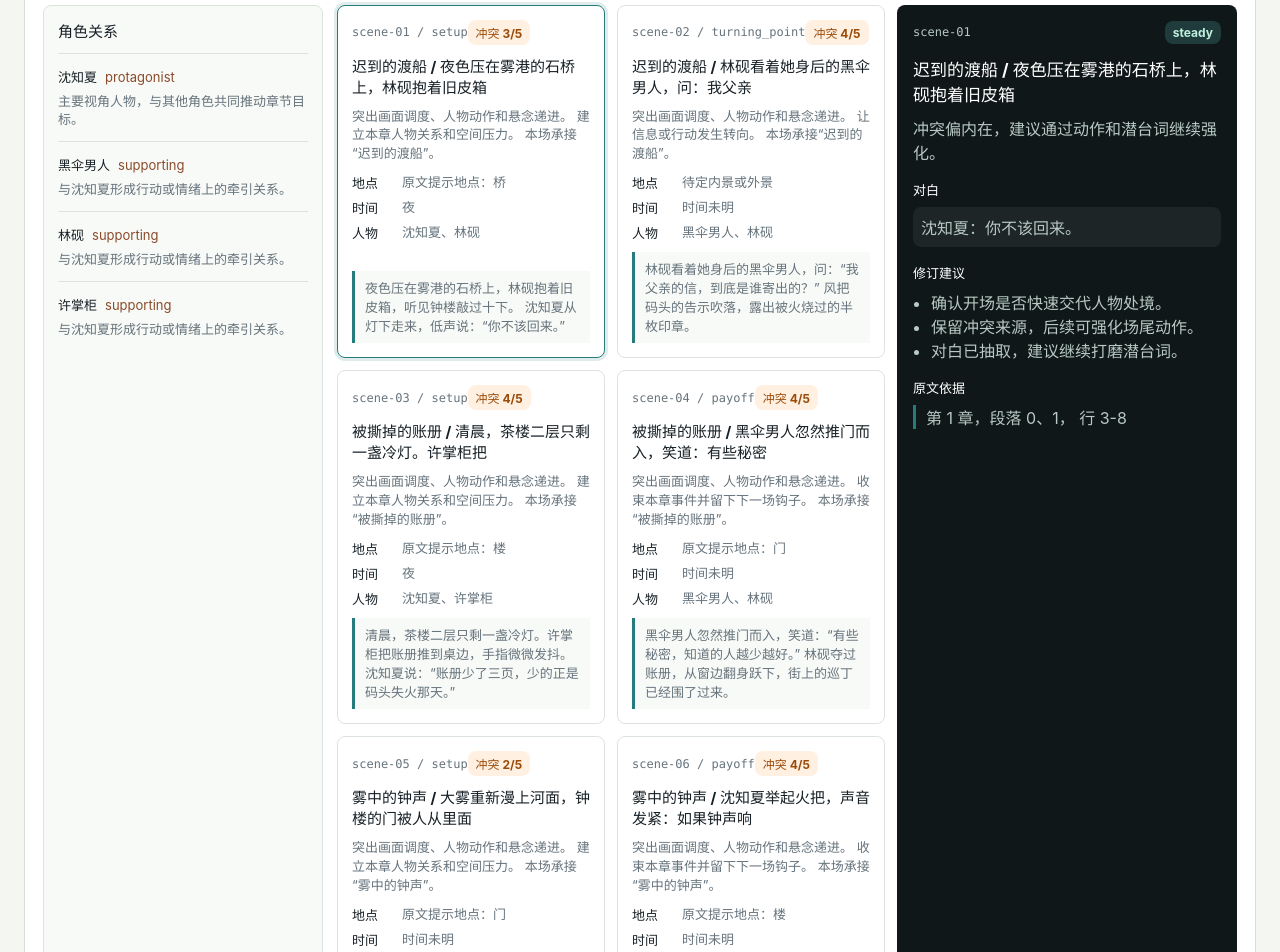
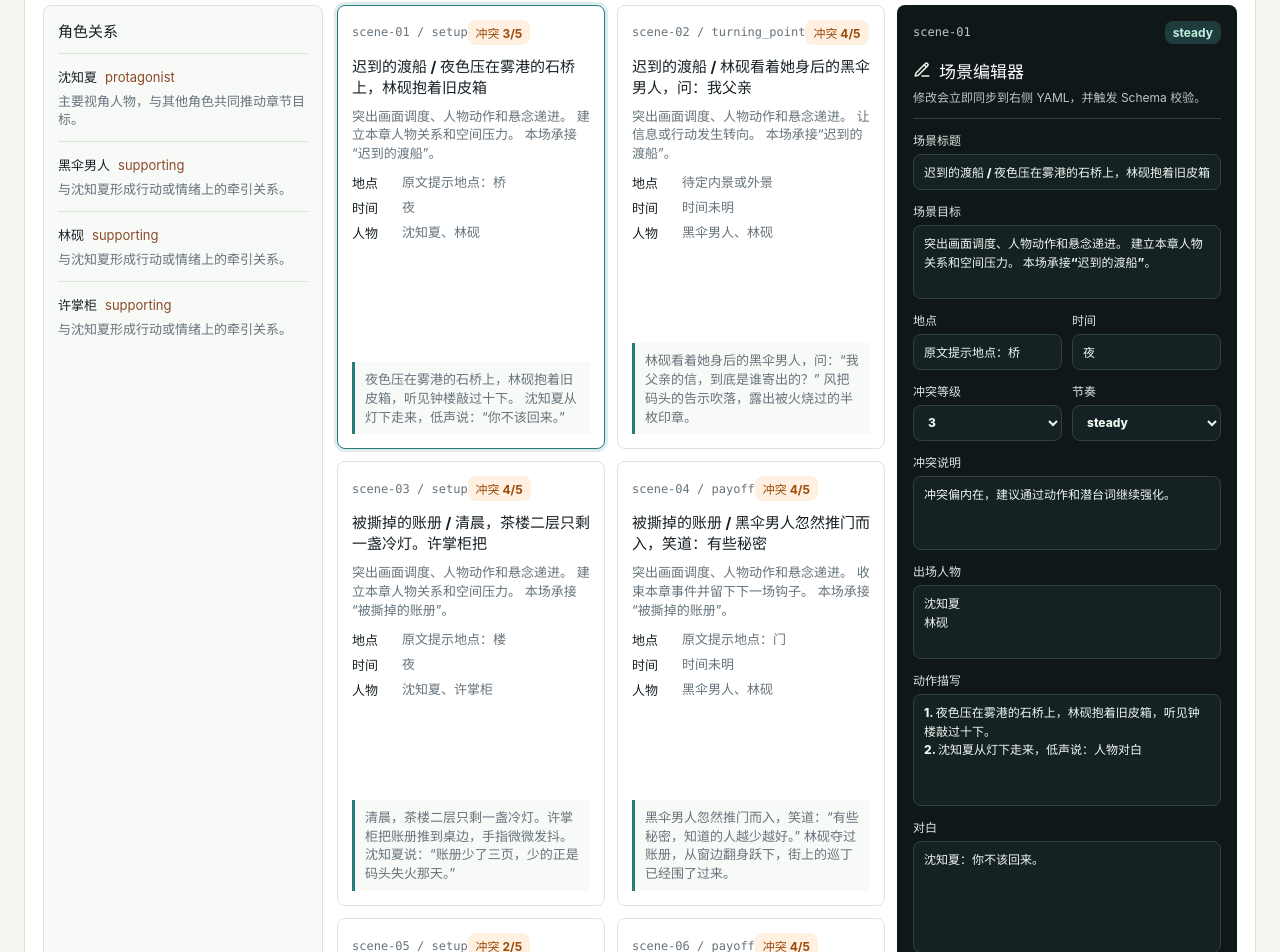
Before and after one commit to h1177h/jujiang, a React (Vite) app: page / in a window 1280 px wide. Shown: the part 1420-2372 px from the top of the page. Built offline with nearby package versions, Linux system fonts and the light colour scheme.

Commit message:
feat(workspace): add scene editor sync

```diff
--- a/src/App.tsx
+++ b/src/App.tsx
@@ -5,6 +5,7 @@ import {
   Download,
   FileInput,
   KeyRound,
+  PencilLine,
   RefreshCw,
   Sparkles,
   TriangleAlert
@@ -15,6 +16,13 @@ import type { ScreenplayYaml } from "./core/types";
 import { generateScreenplayWithApi } from "./core/aiProvider";
 import { sampleNovel } from "./core/sampleNovel";
 import { validateScreenplay } from "./core/schema";
+import {
+  parseDialogueInput,
+  parseListInput,
+  serializeDialogueInput,
+  updateScreenplaySceneYaml,
+  type ScenePatch
+} from "./core/sceneEditor";
 import { generateScreenplayYaml, screenplayToYaml, validateScreenplayYaml } from "./core/yaml";
 
 const styles: { value: AdaptationStyle; label: string }[] = [
@@ -104,6 +112,16 @@ export default function App() {
     if (!file) return;
     const text = await file.text();
     setNovelText(text);
+  }
+
+  function handleScenePatch(sceneId: string, patch: ScenePatch) {
+    try {
+      setYamlText((current) => updateScreenplaySceneYaml(current, sceneId, patch));
+      setGenerationStatus(`已同步 ${sceneId} 到 YAML`);
+    } catch (error) {
+      const message = error instanceof Error ? error.message : "场景同步失败";
+      setGenerationStatus(message);
+    }
   }
 
   return (
@@ -255,12 +273,18 @@ export default function App() {
         </article>
       </section>
 
-      <ScreenplayPreview screenplay={preview} />
+      <ScreenplayPreview screenplay={preview} onScenePatch={handleScenePatch} />
     </main>
   );
 }
 
-function ScreenplayPreview({ screenplay }: { screenplay: ScreenplayYaml | null }) {
+function ScreenplayPreview({
+  screenplay,
+  onScenePatch
+}: {
+  screenplay: ScreenplayYaml | null;
+  onScenePatch: (sceneId: string, patch: ScenePatch) => void;
+}) {
   const [selectedSceneId, setSelectedSceneId] = useState<string | null>(null);
 
   if (!screenplay) {
@@ -276,6 +300,7 @@ function ScreenplayPreview({ screenplay }: { screenplay: ScreenplayYaml | null }
 
   const selectedScene =
     screenplay.scenes.find((scene) => scene.id === selectedSceneId) ?? screenplay.scenes[0];
+  const applyPatch = (patch: ScenePatch) => onScenePatch(selectedScene.id, patch);
 
   return (
     <section className="structured-preview" aria-label="作者审稿台">
@@ -363,24 +388,141 @@ function ScreenplayPreview({ screenplay }: { screenplay: ScreenplayYaml | null }
               <span>{selectedScene.id}</span>
               <strong>{selectedScene.pacing}</strong>
             </div>
-            <h3>{selectedScene.title}</h3>
-            <p>{selectedScene.conflict.reason}</p>
-            <h4>对白</h4>
-            {selectedScene.dialogue.length > 0 ? (
-              selectedScene.dialogue.map((dialogue) => (
-                <p key={`${dialogue.speaker}-${dialogue.line}`} className="dialogue-line">
-                  <b>{dialogue.speaker}</b>：{dialogue.line}
-                </p>
-              ))
-            ) : (
-              <p className="muted">这一场以动作和悬念为主，下一轮可补一句场尾钩子。</p>
-            )}
-            <h4>修订建议</h4>
-            <ul>
-              {selectedScene.revisionNotes.map((note) => (
-                <li key={note}>{note}</li>
-              ))}
-            </ul>
+            <div className="editor-heading">
+              <PencilLine size={18} />
+              <h3>场景编辑器</h3>
+            </div>
+            <p className="sync-note">修改会立即同步到右侧 YAML，并触发 Schema 校验。</p>
+
+            <label>
+              场景标题
+              <input
+                value={selectedScene.title}
+                onChange={(event) => applyPatch({ title: event.target.value })}
+              />
+            </label>
+            <label>
+              场景目标
+              <textarea
+                className="compact-editor"
+                value={selectedScene.goal}
+                onChange={(event) => applyPatch({ goal: event.target.value })}
+              />
+            </label>
+            <div className="inspector-grid">
+              <label>
+                地点
+                <input
+                  value={selectedScene.location}
+                  onChange={(event) => applyPatch({ location: event.target.value })}
+                />
+              </label>
+              <label>
+                时间
+                <input
+                  value={selectedScene.time}
+                  onChange={(event) => applyPatch({ time: event.target.value })}
+                />
+              </label>
+            </div>
+            <div className="inspector-grid">
+              <label>
+                冲突等级
+                <select
+                  value={selectedScene.conflict.level}
+                  onChange={(event) =>
+                    applyPatch({
+                      conflict: {
+                        ...selectedScene.conflict,
+                        level: Number(event.target.value) as 1 | 2 | 3 | 4 | 5
+                      }
+                    })
+                  }
+                >
+                  {[1, 2, 3, 4, 5].map((level) => (
+                    <option key={level} value={level}>
+                      {level}
+                    </option>
+                  ))}
+                </select>
+              </label>
+              <label>
+                节奏
+                <select
+                  value={selectedScene.pacing}
+                  onChange={(event) => applyPatch({ pacing: event.target.value as ScenePatch["pacing"] })}
+                >
+                  <option value="quiet">quiet</option>
+                  <option value="steady">steady</option>
+                  <option value="tense">tense</option>
+                  <option value="cliffhanger">cliffhanger</option>
+                </select>
+              </label>
+            </div>
+            <label>
+              冲突说明
+              <textarea
+                className="compact-editor"
+                value={selectedScene.conflict.reason}
+                onChange={(event) =>
+                  applyPatch({
+                    conflict: {
+                      ...selectedScene.conflict,
+                      reason: event.target.value
+                    }
+                  })
+                }
+              />
+            </label>
+            <label>
+              出场人物
+              <textarea
+                className="compact-editor"
+                value={selectedScene.characters.join("\n")}
+                onChange={(event) => applyPatch({ characters: parseListInput(event.target.value) })}
+              />
+            </label>
+            <label>
+              动作描写
+              <textarea
+                className="compact-editor tall"
+                value={selectedScene.action.join("\n")}
+                onChange={(event) => applyPatch({ action: parseListInput(event.target.value) })}
+              />
+            </label>
+            <label>
+              对白
+              <textarea
+                className="compact-editor tall"
+                value={serializeDialogueInput(selectedScene.dialogue)}
+                onChange={(event) =>
+                  applyPatch({ dialogue: parseDialogueInput(event.target.value, selectedScene) })
+                }
+              />
+            </label>
+            <label>
+              旁白 / 转场
+              <textarea
+                className="compact-editor"
+                value={selectedScene.narrationOrTransition}
+                onChange={(event) => applyPatch({ narrationOrTransition: event.target.value })}
+              />
+            </label>
+            <label>
+              情绪
+              <input
+                value={selectedScene.emotion}
+                onChange={(event) => applyPatch({ emotion: event.target.value })}
+              />
+            </label>
+            <label>
+              修订建议
+              <textarea
+                className="compact-editor tall"
+                value={selectedScene.revisionNotes.join("\n")}
+                onChange={(event) => applyPatch({ revisionNotes: parseListInput(event.target.value) })}
+              />
+            </label>
             <h4>原文依据</h4>
             <p className="source-note">
               第 {selectedScene.source.chapterIndex} 章，段落 {selectedScene.source.paragraphIndexes.join("、")}，
--- /dev/null
+++ b/src/core/sceneEditor.ts
@@ -0,0 +1,131 @@
+import { parse } from "yaml";
+import type { DialogueBeat, Scene, ScreenplayYaml } from "./types";
+import { screenplayToYaml } from "./yaml";
+
+export interface ScenePatch {
+  title?: string;
+  goal?: string;
+  location?: string;
+  time?: string;
+  characters?: string[];
+  action?: string[];
+  dialogue?: DialogueBeat[];
+  narrationOrTransition?: string;
+  emotion?: string;
+  pacing?: Scene["pacing"];
+  conflict?: Scene["conflict"];
+  revisionNotes?: string[];
+}
+
+export function updateScreenplayScene(
+  screenplay: ScreenplayYaml,
+  sceneId: string,
+  patch: ScenePatch
+): ScreenplayYaml {
+  const scenes = screenplay.scenes.map((scene) =>
+    scene.id === sceneId
+      ? {
+          ...scene,
+          ...patch,
+          conflict: patch.conflict ? { ...scene.conflict, ...patch.conflict } : scene.conflict
+        }
+      : scene
+  );
+
+  if (!scenes.some((scene) => scene.id === sceneId)) {
+    throw new Error(`未找到场景：${sceneId}`);
+  }
+
+  return rebuildScreenplayMetrics({
+    ...screenplay,
+    scenes
+  });
+}
+
+export function updateScreenplaySceneYaml(
+  yamlText: string,
+  sceneId: string,
+  patch: ScenePatch
+): string {
+  const parsed = parse(yamlText) as ScreenplayYaml;
+  return screenplayToYaml(updateScreenplayScene(parsed, sceneId, patch));
+}
+
+export function parseListInput(value: string): string[] {
+  return value
+    .split(/\r?\n|[,，、]/)
+    .map((item) => item.trim())
+    .filter(Boolean);
+}
+
+export function serializeDialogueInput(dialogue: DialogueBeat[]): string {
+  return dialogue.map((item) => `${item.speaker}：${item.line}`).join("\n");
+}
+
+export function parseDialogueInput(value: string, fallbackScene: Scene): DialogueBeat[] {
+  return value
+    .split(/\r?\n/)
+    .map((line) => line.trim())
+    .filter(Boolean)
+    .map((line, index) => {
+      const separatorIndex = findDialogueSeparator(line);
+      const speaker = separatorIndex >= 0 ? line.slice(0, separatorIndex).trim() : fallbackScene.characters[0] ?? "角色";
+      const content = separatorIndex >= 0 ? line.slice(separatorIndex + 1).trim() : line;
+      const previous = fallbackScene.dialogue[index];
+
+      return {
+        speaker: speaker || "角色",
+        line: content || "待补写对白",
+        intent: previous?.intent ?? "表达态度",
+        emotion: previous?.emotion ?? fallbackScene.emotion,
+        source: previous?.source ?? fallbackScene.source
+      };
+    });
+}
+
+function findDialogueSeparator(line: string): number {
+  const chinese = line.indexOf("：");
+  const english = line.indexOf(":");
+  if (chinese < 0) return english;
+  if (english < 0) return chinese;
+  return Math.min(chinese, english);
+}
+
+function rebuildScreenplayMetrics(screenplay: ScreenplayYaml): ScreenplayYaml {
+  const dialogueCount = screenplay.scenes.reduce((sum, scene) => sum + scene.dialogue.length, 0);
+  const averageConflict = Number(
+    (
+      screenplay.scenes.reduce((sum, scene) => sum + scene.conflict.level, 0) /
+      Math.max(screenplay.scenes.length, 1)
+    ).toFixed(2)
+  );
+  const highConflictSceneIds = screenplay.scenes
+    .filter((scene) => scene.conflict.level >= 4)
+    .map((scene) => scene.id);
+  const strongest = [...screenplay.scenes].sort((a, b) => b.conflict.level - a.conflict.level)[0];
+  const quietScenes = screenplay.scenes.filter((scene) => scene.pacing === "quiet").length;
+  const noDialogueScenes = screenplay.scenes.filter((scene) => scene.dialogue.length === 0).length;
+  const warnings = [
+    quietScenes > screenplay.scenes.length / 2 ? "低冲突场景偏多，建议增加选择压力或明确阻碍。" : "",
+    noDialogueScenes > 0 ? `有 ${noDialogueScenes} 场没有对白，建议检查是否需要补人物选择或场尾钩子。` : ""
+  ].filter(Boolean);
+
+  return {
+    ...screenplay,
+    rhythmStats: {
+      ...screenplay.rhythmStats,
+      sceneCount: screenplay.scenes.length,
+      dialogueCount,
+      averageConflict,
+      highConflictSceneIds
+    },
+    storyDiagnostics: {
+      ...screenplay.storyDiagnostics,
+      strongestConflictSceneId: strongest?.id ?? screenplay.storyDiagnostics.strongestConflictSceneId,
+      pacingSummary: `共 ${screenplay.scenes.length} 场，平均冲突 ${averageConflict.toFixed(
+        2
+      )}，高冲突场景 ${highConflictSceneIds.length} 场。`,
+      warnings
+    }
+  };
+}
--- a/src/styles.css
+++ b/src/styles.css
@@ -579,6 +579,38 @@ select:focus {
   color: #b7c9c2;
 }
 
+.scene-inspector label {
+  color: #d6e8e0;
+  display: grid;
+  font-size: 12px;
+  font-weight: 800;
+  gap: 6px;
+  margin-top: 12px;
+}
+
+.scene-inspector input,
+.scene-inspector select,
+.scene-inspector textarea {
+  background: #162123;
+  border-color: #2f4243;
+  color: #edf8f1;
+  margin-top: 0;
+}
+
+.scene-inspector input,
+.scene-inspector select {
+  height: 36px;
+}
+
+.scene-inspector textarea {
+  min-height: 74px;
+  padding: 9px 10px;
+}
+
+.scene-inspector .compact-editor.tall {
+  min-height: 112px;
+}
+
 .scene-inspector .scene-card-top strong {
   background: #203b3b;
   color: #bff1df;
@@ -587,13 +619,33 @@ select:focus {
 .scene-inspector h3 {
   color: #ffffff;
   font-size: 17px;
-  margin: 12px 0 10px;
+  margin: 0;
 }
 
 .scene-inspector h4 {
   color: #ffffff;
   font-size: 13px;
   margin: 16px 0 8px;
+}
+
+.editor-heading {
+  align-items: center;
+  display: flex;
+  gap: 8px;
+  margin: 14px 0 6px;
+}
+
+.sync-note {
+  border-bottom: 1px solid #2f4243;
+  font-size: 12px;
+  line-height: 1.45;
+  padding-bottom: 12px;
+}
+
+.inspector-grid {
+  display: grid;
+  gap: 10px;
+  grid-template-columns: 1fr 1fr;
 }
 
 .dialogue-line {
```
Also changed, not shown: 4 other files (tests, documents, lock files or other folders).
